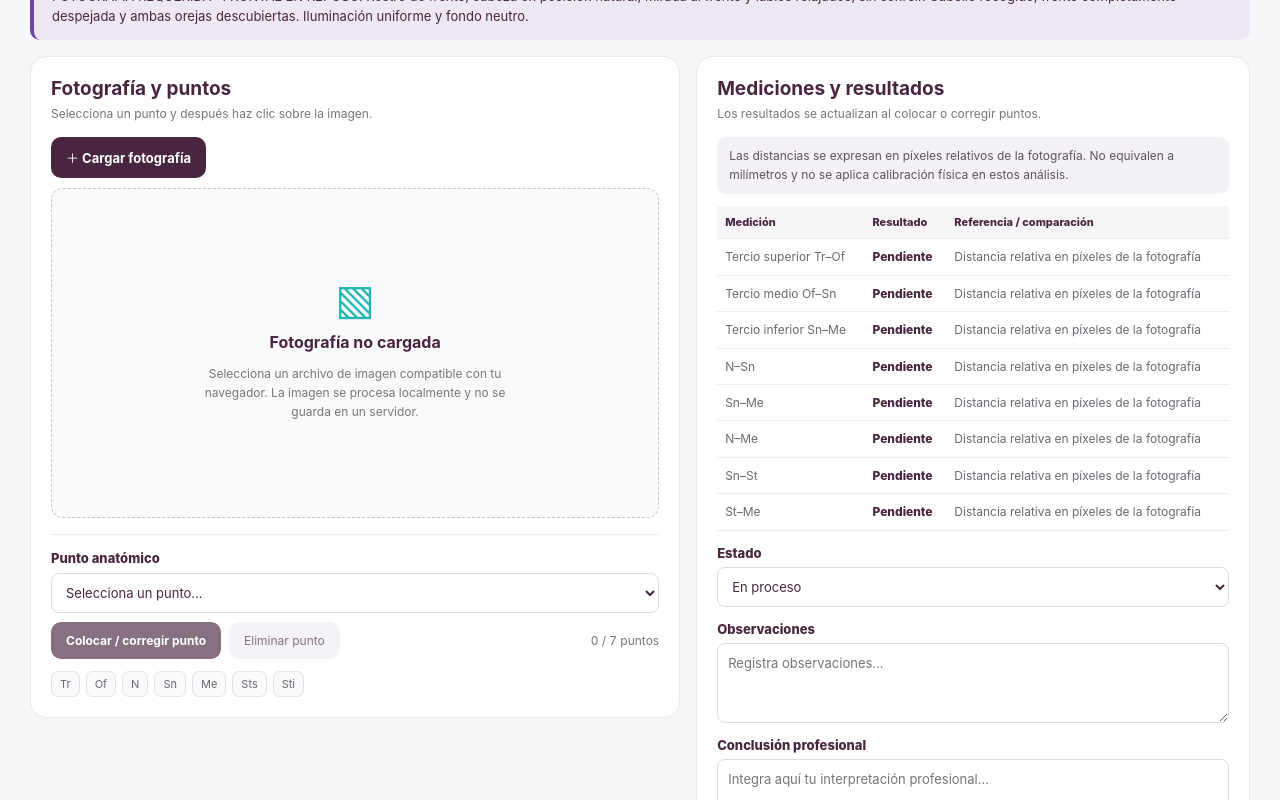
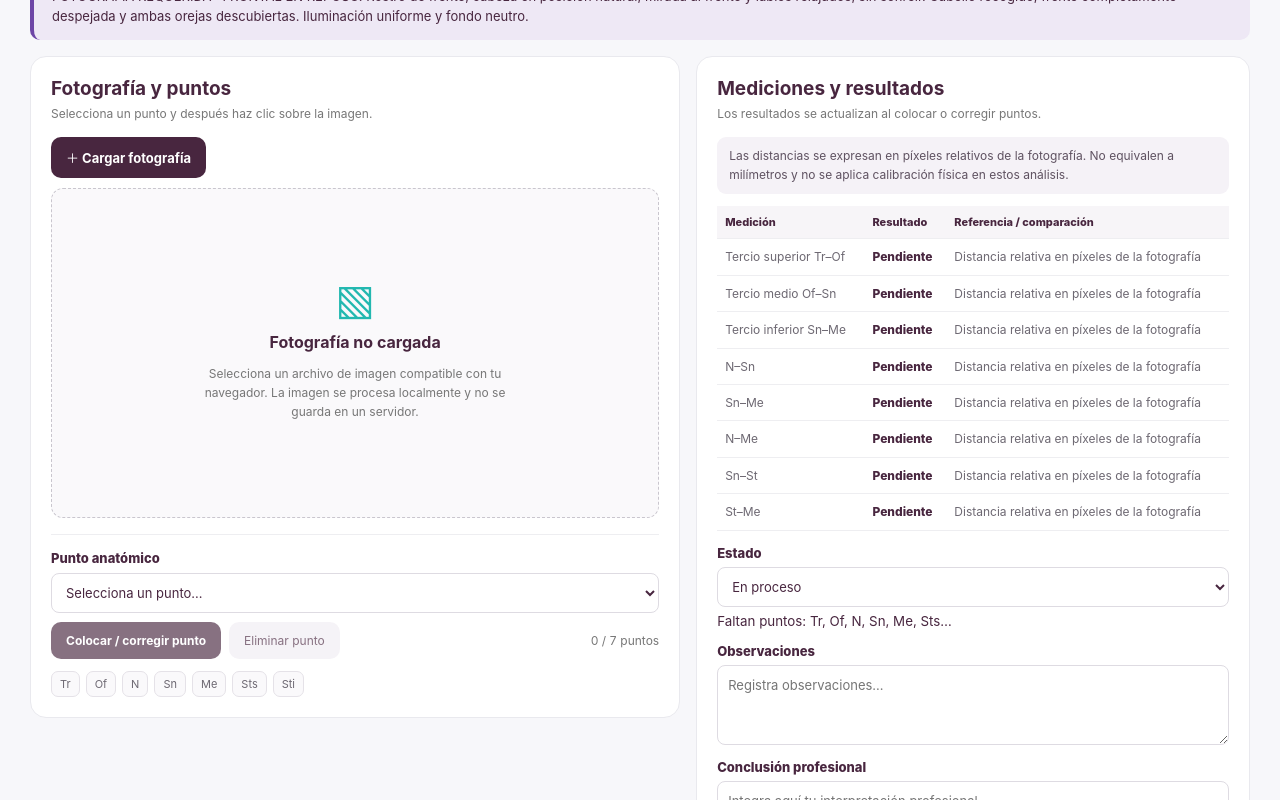
Before and after one commit to yomismtz/PackAanlisisDentales, a React (Vite) app in the folder clients/web/: page / in a window 1280 px wide. Both pictures are taken after a click on the button "Abrir análisis fotográfico". Shown: the part 444-1244 px from the top of the page. Built offline with nearby package versions, Linux system fonts and the light colour scheme.

Commit message:
Enforce desktop photo-analysis completion requirements in web

```diff
--- a/clients/web/src/main.tsx
+++ b/clients/web/src/main.tsx
@@ -36,12 +36,19 @@ function App() {
   const visualFields = VISUAL_OPTIONS[config.formula] ?? {};
   const results = useMemo(() => calculatePhotoResults(mode, points), [mode, points]);
   const placedCount = Object.keys(points).length;
+  const missingPhotoPoints = config.points.filter((point) => !points[point.code]).map((point) => point.code);
+  const pendingVisualFields = Object.keys(visualFields).filter((label) => !visualValues[label] || visualValues[label] === "Sin evaluar");
+  const canComplete = missingPhotoPoints.length === 0 && pendingVisualFields.length === 0;
 
   useEffect(() => {
     return () => {
       if (objectUrlRef.current) URL.revokeObjectURL(objectUrlRef.current);
     };
   }, []);
+
+  useEffect(() => {
+    if (status === "Completo" && !canComplete) setStatus("En proceso");
+  }, [status, canComplete]);
 
   useEffect(() => {
     const canvas = canvasRef.current;
@@ -338,7 +345,7 @@ function App() {
                 </div>
               )}
 
-              <div className="form-field"><label htmlFor="status">Estado</label><select id="status" value={status} onChange={(event) => setStatus(event.target.value)}><option>Pendiente</option><option>En proceso</option><option>Completo</option></select></div>
+              <div className="form-field"><label htmlFor="status">Estado</label><select id="status" value={status} onChange={(event) => setStatus(event.target.value)}><option>Pendiente</option><option>En proceso</option><option value="Completo" disabled={!canComplete}>Completo</option></select>{!canComplete && <small className="completion-hint">{missingPhotoPoints.length ? "Faltan puntos: " + missingPhotoPoints.slice(0, 6).join(", ") + (missingPhotoPoints.length > 6 ? "…" : "") : ""}{missingPhotoPoints.length && pendingVisualFields.length ? " · " : ""}{pendingVisualFields.length ? "Criterios sin evaluar: " + pendingVisualFields.slice(0, 4).join(", ") + (pendingVisualFields.length > 4 ? "…" : "") : ""}</small>}</div>
               <div className="form-field"><label htmlFor="observations">Observaciones</label><textarea id="observations" rows={3} value={observations} onChange={(event) => setObservations(event.target.value)} placeholder="Registra observaciones…" /></div>
               <div className="form-field"><label htmlFor="conclusion">Conclusión profesional</label><textarea id="conclusion" rows={3} value={conclusion} onChange={(event) => setConclusion(event.target.value)} placeholder="Integra aquí tu interpretación profesional…" /></div>
               <button className="primary download-button" onClick={downloadResults}>Descargar resultados (JSON)</button>
```
